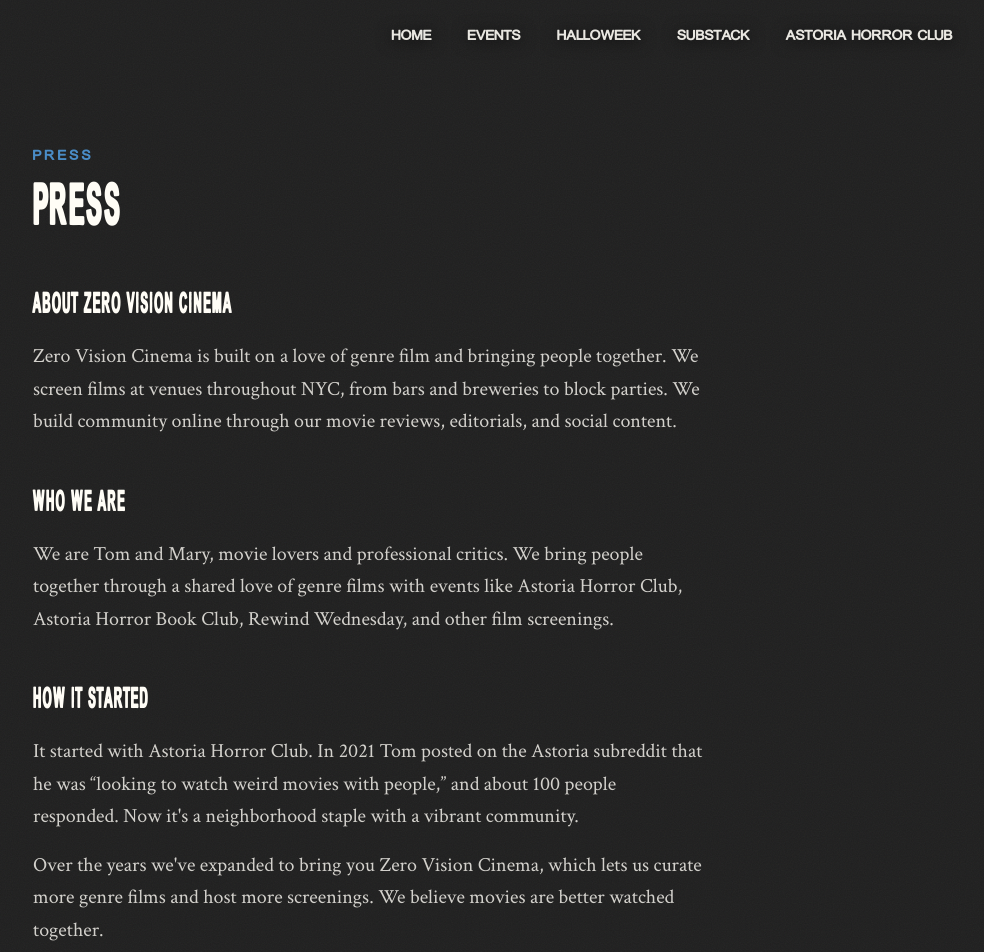
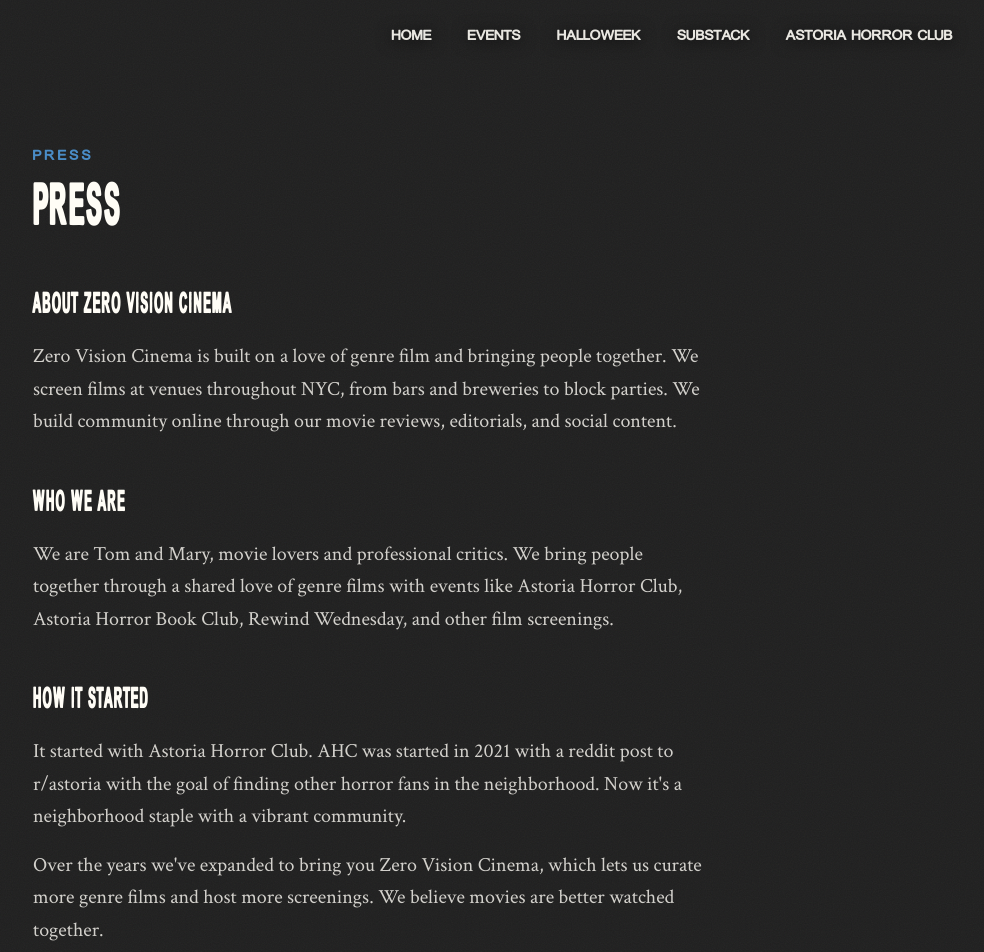
Before and after one commit to TomHerrmann/zero-vision-cinema, a Next.js app: page /press in a window 1280 px wide. Shown: the top 952 px of the page, without its empty margins (271-1255 px from the left). Built offline with nearby package versions, Linux system fonts and the light colour scheme.

Commit message:
Press page: use AHC page wording for origin story
Co-Authored-By: Claude Opus 5.5 (1M context) <noreply@anthropic.com>
Claude-Session: https://claude.ai/code/session_01SNkHmj6xuZ733RETqKCHc5

```diff
--- a/app/(frontend)/press/page.tsx
+++ b/app/(frontend)/press/page.tsx
@@ -64,10 +64,10 @@ export default function PressPage() {
 
         <Section title="How It Started">
           <p>
-            It started with Astoria Horror Club. In 2021 Tom posted on the
-            Astoria subreddit that he was &ldquo;looking to watch weird movies
-            with people,&rdquo; and about 100 people responded. Now it&apos;s a
-            neighborhood staple with a vibrant community.
+            It started with Astoria Horror Club. AHC was started in 2021 with a
+            reddit post to r/astoria with the goal of finding other horror fans
+            in the neighborhood. Now it&apos;s a neighborhood staple with a
+            vibrant community.
           </p>
           <p>
             Over the years we&apos;ve expanded to bring you Zero Vision Cinema,
```
